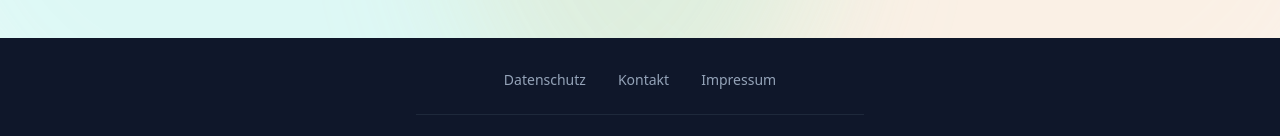
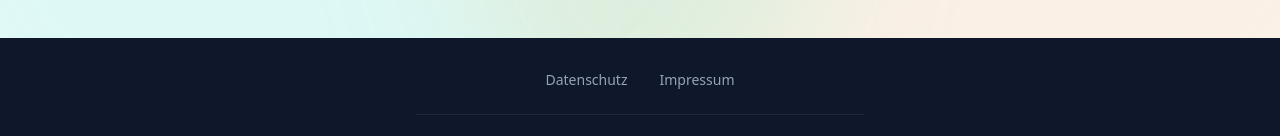
Before and after one commit to mb03k/Website, a React (Vite) app: page / in a window 1280 px wide. Shown: the part 816-952 px from the top of the page. Built offline with nearby package versions, Linux system fonts and the light colour scheme.

Commit message:
Fix: Update links to central routes file

```diff
--- a/src/components/layout/footer.jsx
+++ b/src/components/layout/footer.jsx
@@ -1,23 +1,19 @@
-import React from "react";
+import { ROUTES } from "../../routes/routes";
+import { Link } from "react-router-dom";
 
 const Footer = () => {
   return (
     <footer className="bg-slate-900 text-slate-400 py-8 mt-auto">
       <div className="container mx-auto px-6 flex flex-col items-center gap-6">
-        {/* 3 Links */}
         <div className="flex gap-8 text-sm font-medium">
-          <a href="#" className="hover:text-white transition">
+          <Link to={ROUTES.DATENSCHUTZ} className="hover:text-white transition">
             Datenschutz
-          </a>
-          <a href="#" className="hover:text-white transition">
-            Kontakt
-          </a>
-          <a href="#" className="hover:text-white transition">
+          </Link>
+          <Link to={ROUTES.IMPRESSUM} className="hover:text-white transition">
             Impressum
-          </a>
+          </Link>
         </div>
 
-        {/* Lizenz */}
         <div className="text-xs text-slate-500 text-center border-t border-slate-800 pt-6 w-full max-w-md">
           Lizenziert unter{" "}
           <a
--- a/src/routes/routes.jsx
+++ b/src/routes/routes.jsx
@@ -6,6 +6,8 @@ export const ROUTES = {
   ALGORITHMEN: "/algorithmen",
   IMAGES: "/bilder",
   CANVAS: "/canvas",
+  IMPRESSUM: "/impressum",
+  DATENSCHUTZ: "/datenschutz",
 };
 
 export const OUTER_ROUTES = {
```
